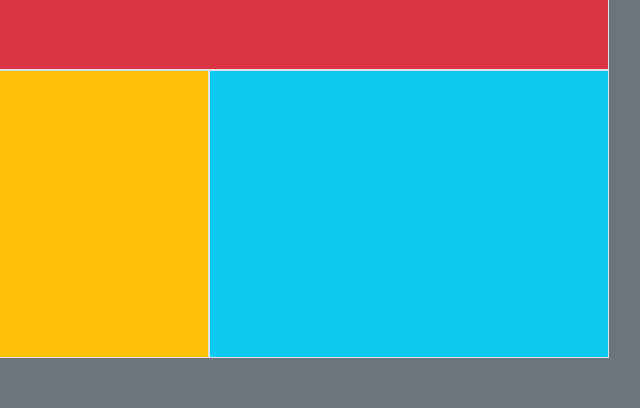
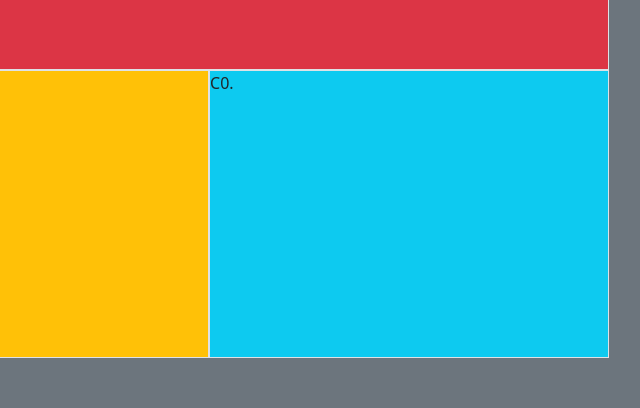
Before and after one commit to lookthreesmall/123, a plain HTML site: page index.html in a window 1280 px wide. Shown: the part 330-738 px from the top of the page, 614-1254 px from the left. Drawn offline with nearby package versions, Linux system fonts and the light colour scheme.

Commit message:
Update index.html

```diff
--- a/index.html
+++ b/index.html
@@ -43,11 +43,13 @@
   <div class="w-100 p-0 vh-100 d-flex flex-column flex-xl-row">
     <div id="me-nav" class="bg-primary-subtle flex-shrink-0 "></div>
     <div id="me-concant" class="flex-grow-1 bg-secondary d-flex justify-content-center align-items-center">
-      <div id="me-context" class="d-flex flex-wrap bg-info p-sm-5 p-lg-0">
+      <div id="me-context" class="d-flex flex-wrap bg-secondary p-sm-5 p-lg-0">
         <div class="col-12 col-lg-12 col-xl-12 col-xxl-4 border bg-danger">A</div>
         <div class="col-12 col-lg-6 col-xl-6 col-xxl-4 border bg-warning">B</div>
-        <div class="col-12 col-lg-6 col-xl-6 col-xxl-4 border bg-info"><a
-            href="https://www.youtube.com/watch?v=dQw4w9WgXcQ"></a></div>
+        <div class="col-12 col-lg-6 col-xl-6 col-xxl-4 border bg-info">C<a
+            href="https://www.youtube.com/watch?v=dQw4w9WgXcQ"></a>0.
+        </div>
       </div>
+
     </div>
 </body>
```
